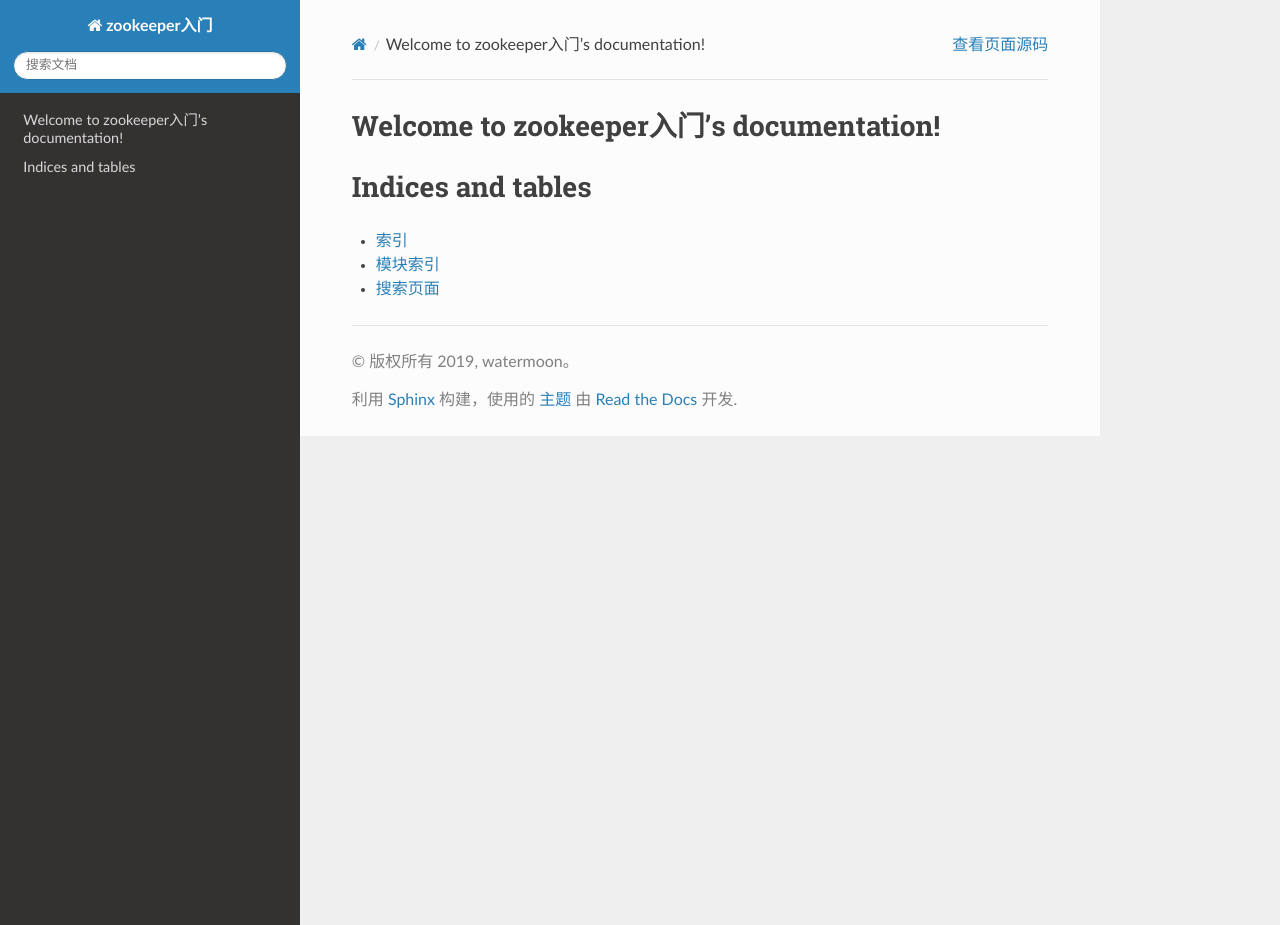
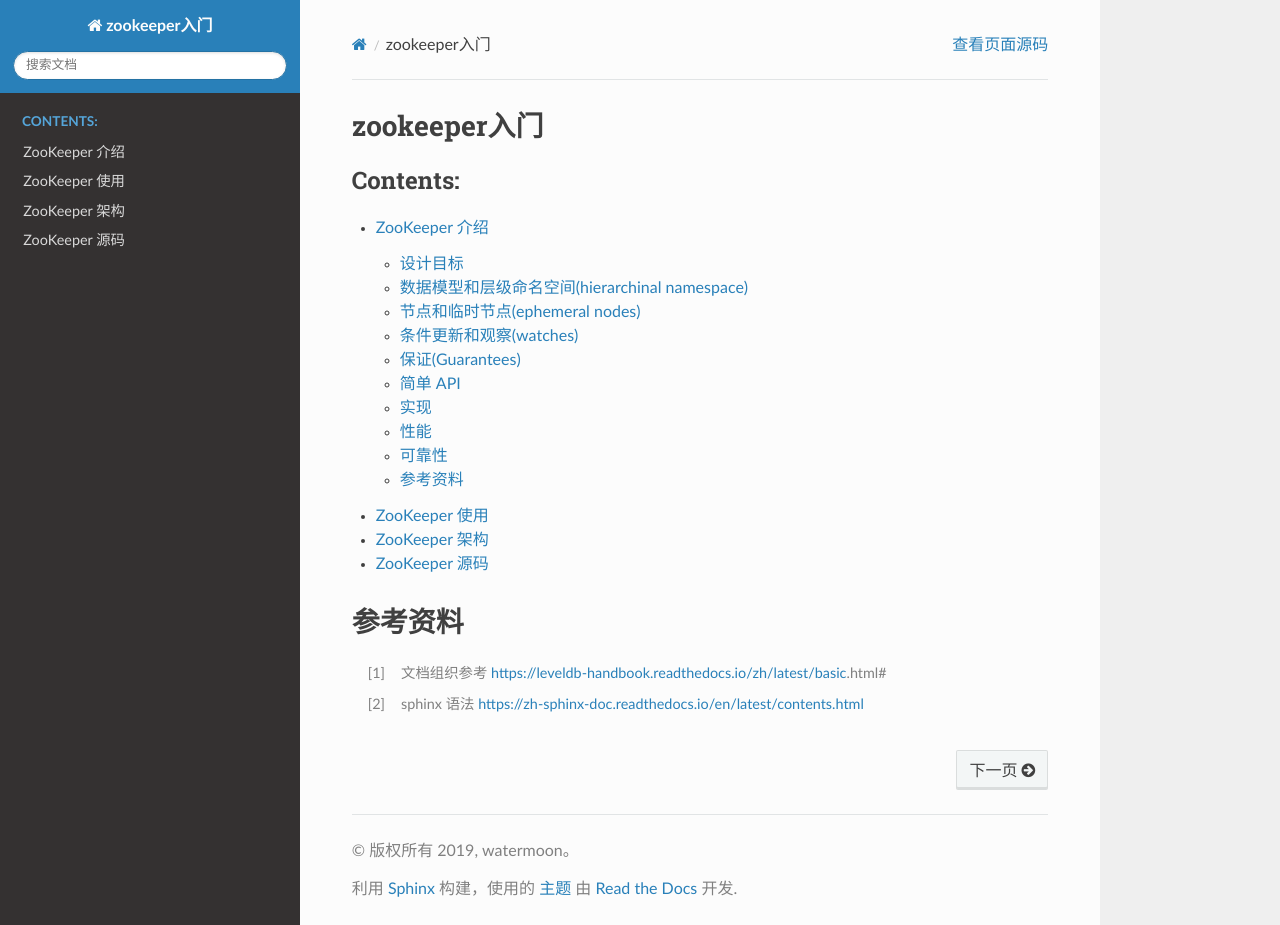
Before and after one commit to watermoon/zk_introduction, a Sphinx documentation site: the page built from source/index.rst, in a window 1280 px wide and 925 px high. Built offline with Sphinx 7.4.7 and the Read the Docs theme 2.0.0, drawn with Linux system fonts in a browser that asks for light colours; some of the changed lines change nothing that is shown.

Commit message:
ZK introduction

```diff
--- /dev/null
+++ b/source/arch.rst
@@ -0,0 +1,3 @@
+
+ZooKeeper 架构
+################
--- a/source/index.rst
+++ b/source/index.rst
@@ -3,18 +3,30 @@
    You can adapt this file completely to your liking, but it should at least
    contain the root `toctree` directive.
 
-Welcome to zookeeper入门's documentation!
-=========================================
+zookeeper入门
+==============
 
 .. toctree::
    :maxdepth: 2
    :caption: Contents:
 
+   intro
+   usage
+   arch
+   srccode
 
 
-Indices and tables
-==================
+.. Indices and tables
+.. ==================
 
-* :ref:`genindex`
-* :ref:`modindex`
-* :ref:`search`
+.. * :ref:`genindex`
+.. * :ref:`modindex`
+.. * :ref:`search`
+
+
+
+参考资料
+========
+
+.. [1] 文档组织参考 https://leveldb-handbook.readthedocs.io/zh/latest/basic.html#
+.. [2] sphinx 语法 https://zh-sphinx-doc.readthedocs.io/en/latest/contents.html
--- /dev/null
+++ b/source/intro.rst
@@ -0,0 +1,124 @@
+ZooKeeper 介绍
+################
+ZooKeeper 一个中心化的服务, 用于维护配置信息, 命名服务(naming), 提供分布式同步和集群服务(group services)。
+它是一个开源的分布式应用程序协调服务, 作为 Google Chubby 的一个开源实现, 是 Hadoop 和 Hbase 的重要组件。
+ZooKeeper 的目标是封装好复杂易出错的关键服务, 暴露简单易用、高效、稳定的接口给用户, 提供 java 和 C 接口。
+
+以下内容参考/翻译自 ZooKeeper 官方文档[1]
+
+设计目标
+========
+
+简单
+-----
+ZooKeeper 允许分布式的进程之间通过一个共享的层级命名空间(hierarchinal namespace, 和文件系统类似)进行协调。
+ZK 实现了高性能、高可用和严格顺序访问, 是的它可以用于大规模分布式系统, 无单点故障问题, 和复杂的同步原语。
+
+复制的(replicated)
+-------------------
+ZooKeeper 和其它的分布式进程一样, 也是一个集群的主机作为一个整体。结构如下图
+
+.. image:: _static/zkservice.jpg
+
+组成 ZooKeeper 服务的所有服务器必须指向相互之间的存在, 并在内存中维护一张状态图和事务日志, 以及永久储存的快照。
+只要服务器中的一个多数(majority)保持可用, ZooKeeper 就可以继续提供服务。
+
+客户端连接到一个单一的(single) ZooKeeper 服务器, 通过 TCP 连接来发送请求、获取响应、观察的事件和发送心跳。
+如果 TCP 连接断开了, 客户端则连接到其它服务器。
+
+
+有序(ordered)
+--------------
+ZooKeeper 用一个数字表示每一次的更新, 以反映所有 ZooKeeper 事务的顺序。后续可以利用这个顺序来实现诸如同步原语之类的高级抽象。
+
+快速(fast)
+-----------
+ZK 在读多写少的负载中性能尤其高, 读写比例大概处于 10:1 时表现最好。
+
+数据模型和层级命名空间(hierarchinal namespace)
+==============================================
+命名空间
+
+.. image:: _static/zknamespace.jpg
+
+名字是一个用斜杆(/)分隔的路径元素序列, ZK 中每一个节点(znode)都用路径标识。
+
+节点和临时节点(ephemeral nodes)
+===============================
+和文件系统不同, ZK 中的节点可以拥有数据和子节点。ZK 被设计来存储协调数据: 状态信息、配置、位置信息等,
+所以数据通常很小(byte 到 kilobyte 之间)。
+znode 维护了一个状态结构体(stat structure), 结构体包含数据修改的版本, ACL(Access Control List) 变化, 时间戳。
+每次数据修改, 版本号加一。
+znode 中的数据读取都是原子的, 读写都是整个节点所有数据进行读写, 并且通过 ACL 进行访问控制。
+
+临时节点表示只在 session 存续的期间存在的节点, 在实现[tbd]时很有用。
+
+条件更新和观察(watches)
+=======================
+当一个 znode 改变时会触发一个观察, 且删除 watch。客户端可以通过 watch 来接收到通知, 如果客户端和 ZK 的连接断开了会受到一个本地通知。
+
+保证(Guarantees)
+==================
+#. **顺序一致性(Sequential Consistency)** - 从一个客户端来的更新会按照发送的顺序应用
+#. **原子性(atomicity)** -
+#. **单系统镜像(Signle System Image)** - 不管客户端连到的是哪一个 ZK 服务器, 看到的都是同样一个 view
+#. **可靠性(Reliability)** -
+#. **及时性(Timeliness)** - 在一定的时间范围内(within a certain time bound), 客户端看到服务器 view 保证是最新的
+
+简单 API
+==========
+简单的变成接口
+* create
+* delete
+* exists
+* get data
+* set data
+* get children
+* sync
+
+实现
+=====
+.. image:: _static/zkcomponents.jpg
+
+除了 Reqeust Processor 以外, 组成 ZK 服务的每一台服务器拥有所有组件的一份本地拷贝。Replicated Database 是一个内存数据库,
+而每一个更新操作都会先序列化到磁盘, 然后才会应用到内存数据库。
+* 读请求 - ZK 服务器根据的本地 Replicated Database 响应
+* 写请求 - ZK 服务器会将来自客户端的所有写请求转发到角色为 leader 的 ZK 服务器(leader 只有一个, 其它称为 follower) 来写,
+然后同步给 follower
+
+ZK 使用一个自定义的原子消息协议。
+
+性能
+=====
+.. image:: _static/zkperfRW-3.2.jpg
+
+测试环境
+* ZooKeeper release 3.2
+* 服务器 双核 2GHz Xeon, 两块 15K RPM 的 SATA, 一块作为 ZK 的日志, 快照写到系统盘
+* 读写请求都是 1K
+* "Servers" 表示提供服务的 ZK 服务器数量
+* 接近 30 台其它服务器用来模拟客户端
+* leader 配置成不接受客户端连接
+
+可靠性
+========
+.. image:: _static/zkperfreliability.jpg
+
+图中 1-5 表示如下五个事件:
+#. 一个 follower 失效和恢复
+#. 另外一个 follower 失效和恢复
+#. leader 失效
+#. 两个 follower 失效和恢复
+#. 另外一个 leader 失效
+
+ZK 服务器组由 7 台服务器组成, 写请求的比例保持在 30%。
+
+几个观察到的现象
+* follower 失效和恢复足够快的话, ZK 能够保持高吞吐
+* leader 失效性能影响较大
+* 花了不到 200ms 来选举一个新的 leader
+* follower 恢复后, 吞吐能够提升回来
+
+参考资料
+========
+.. [1] http://zookeeper.apache.org/doc/current/zookeeperOver.html
--- /dev/null
+++ b/source/srccode.rst
@@ -0,0 +1,3 @@
+
+ZooKeeper 源码
+################
--- /dev/null
+++ b/source/usage.rst
@@ -0,0 +1,3 @@
+
+ZooKeeper 使用
+################
```
Also changed, not shown: source/_static/zkcomponents.jpg (added), source/_static/zknamespace.jpg (added), source/_static/zkperfRW-3.2.jpg (added), source/_static/zkperfreliability.jpg (added), source/_static/zkservice.jpg (added), 1 other file.
